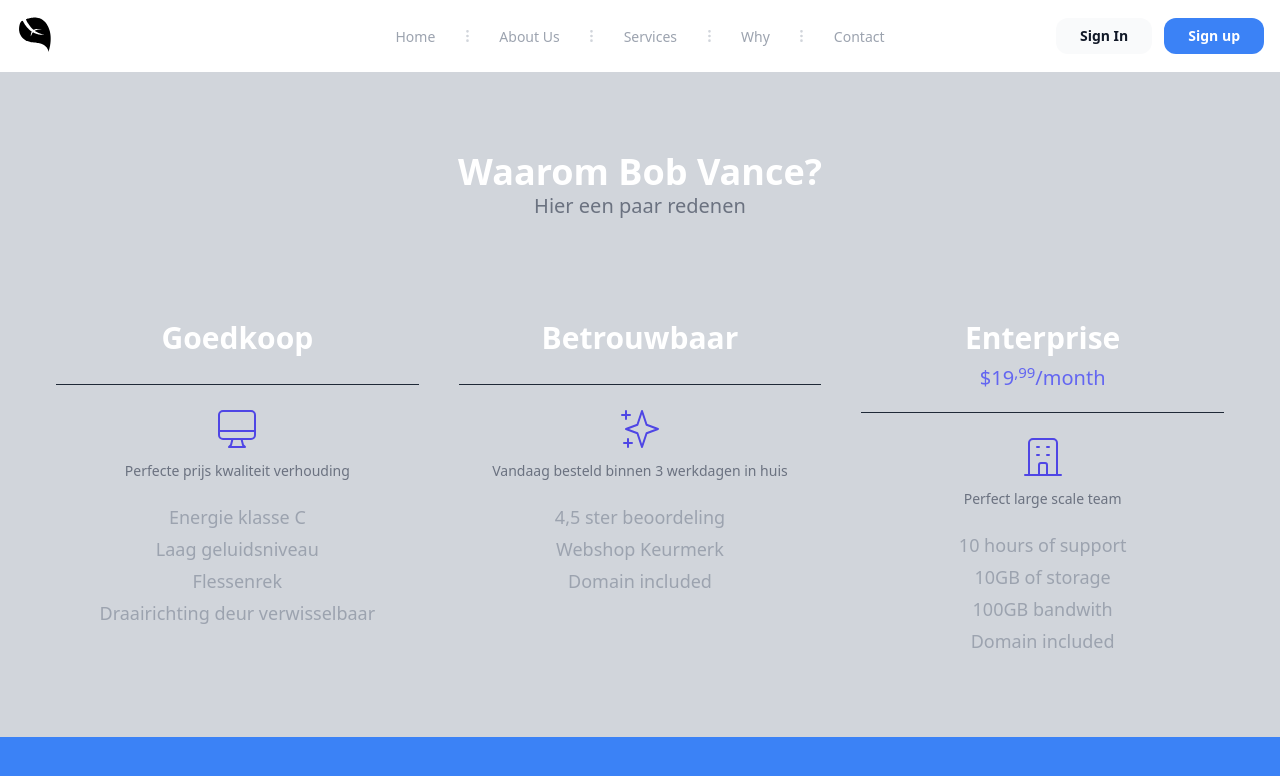
After one commit to MaxSprenkels/bob-vance, a PHP site: page /why.php in a window 1280 px wide. The commit adds this page. Shown: the top 776 px of the page. Run offline with PHP 8.4, Linux system fonts and the light colour scheme; some libraries are stand-ins or nearby versions.

Commit message:
waarom bob

```diff
--- a/about.php
+++ b/about.php
@@ -15,7 +15,7 @@
       <div class="max-h-96 md:h-screen">
         <img class="w-screen h-screen object-cover object-top" src="img/koelkast.jpg" alt="">
       </div>
-      <div class="flex bg-gray-100 p-10">
+      <div class="flex bg-gray-300 p-10">
         <div class="mb-auto mt-auto max-w-lg">
           <h1 class="text-3xl uppercase">Bob Vance</h1>
           <p class="font-semibold mb-5">Koelkast verkoper</p>
--- a/navbar.html
+++ b/navbar.html
@@ -21,7 +21,7 @@
                         <path stroke-linecap="round" stroke-linejoin="round" stroke-width="2" d="M12 5v0m0 7v0m0 7v0m0-13a1 1 0 110-2 1 1 0 010 2zm0 7a1 1 0 110-2 1 1 0 010 2zm0 7a1 1 0 110-2 1 1 0 010 2z" />
                     </svg>
                 </li>
-                <li><a class="text-sm text-blue-600 font-bold" href="#">About Us</a></li>
+                <li><a class="text-sm text-gray-400 hover:text-gray-500" href="about.php">About Us</a></li>
                 <li class="text-gray-300">
                     <svg xmlns="http://www.w3.org/2000/svg" fill="none" stroke="currentColor" class="w-4 h-4 current-fill" viewBox="0 0 24 24">
                         <path stroke-linecap="round" stroke-linejoin="round" stroke-width="2" d="M12 5v0m0 7v0m0 7v0m0-13a1 1 0 110-2 1 1 0 010 2zm0 7a1 1 0 110-2 1 1 0 010 2zm0 7a1 1 0 110-2 1 1 0 010 2z" />
@@ -33,7 +33,7 @@
                         <path stroke-linecap="round" stroke-linejoin="round" stroke-width="2" d="M12 5v0m0 7v0m0 7v0m0-13a1 1 0 110-2 1 1 0 010 2zm0 7a1 1 0 110-2 1 1 0 010 2zm0 7a1 1 0 110-2 1 1 0 010 2z" />
                     </svg>
                 </li>
-                <li><a class="text-sm text-gray-400 hover:text-gray-500" href="#">Why</a></li>
+                <li><a class="text-sm text-gray-400 hover:text-gray-500" href="why.php">Why</a></li>
                 <li class="text-gray-300">
                     <svg xmlns="http://www.w3.org/2000/svg" fill="none" stroke="currentColor" class="w-4 h-4 current-fill" viewBox="0 0 24 24">
                         <path stroke-linecap="round" stroke-linejoin="round" stroke-width="2" d="M12 5v0m0 7v0m0 7v0m0-13a1 1 0 110-2 1 1 0 010 2zm0 7a1 1 0 110-2 1 1 0 010 2zm0 7a1 1 0 110-2 1 1 0 010 2z" />
--- /dev/null
+++ b/why.php
@@ -0,0 +1,148 @@
+<!DOCTYPE html>
+<html lang="en">
+<head>
+    <meta charset="UTF-8">
+    <meta http-equiv="X-UA-Compatible" content="IE=edge">
+    <meta name="viewport" content="width=device-width, initial-scale=1.0">
+    <script src="https://cdn.tailwindcss.com"></script>
+    <title>Why</title>
+</head>
+<body>
+    <?php include 'navbar.html'; ?>
+    <!-- component -->
+<div class="antialiased w-full h-full bg-gray-300 text-gray-400 font-inter p-10">
+    <div class="container px-4 mx-auto">
+      <div>
+        <div id="title" class="text-center my-10">
+          <h1 class="font-bold text-4xl text-white">Waarom Bob Vance?</h1>
+          <p class="text-light text-gray-500 text-xl">
+            Hier een paar redenen
+          </p>
+        </div>
+        <div
+          class="grid grid-cols-1 md:grid-cols-2 lg:grid-cols-3 justify-evenly gap-10 pt-10"
+        >
+          <div
+            id="plan"
+            class="rounded-lg text-center overflow-hidden w-full transform hover:shadow-2xl hover:scale-105 transition duration-200 ease-in"
+          >
+            <div id="title" class="w-full py-5 border-b border-gray-800">
+              <h2 class="font-bold text-3xl text-white">Goedkoop</h2>
+              <h3 class="font-normal text-indigo-500 text-xl mt-2">
+              </h3>
+            </div>
+            <div id="content" class="">
+              <div id="icon" class="my-5">
+                <svg
+                  xmlns="http://www.w3.org/2000/svg"
+                  class="h-12 w-12 mx-auto fill-stroke text-indigo-600"
+                  fill="none"
+                  viewBox="0 0 24 24"
+                  stroke="currentColor"
+                >
+                  <path
+                    stroke-linecap="round"
+                    stroke-linejoin="round"
+                    stroke-width="1"
+                    d="M9.75 17L9 20l-1 1h8l-1-1-.75-3M3 13h18M5 17h14a2 2 0 002-2V5a2 2 0 00-2-2H5a2 2 0 00-2 2v10a2 2 0 002 2z"
+                  />
+                </svg>
+                <p class="text-gray-500 text-sm pt-2">
+                  Perfecte prijs kwaliteit verhouding
+                </p>
+              </div>
+              <div id="contain" class="leading-8 mb-10 text-lg font-light">
+                <ul>
+                  <li>Energie klasse C</li>
+                  <li>Laag geluidsniveau</li>
+                  <li>Flessenrek</li>
+                  <li>Draairichting deur verwisselbaar</li>
+                </ul>
+              </div>
+            </div>
+          </div>
+          <div
+            id="plan"
+            class="rounded-lg text-center overflow-hidden w-full transform hover:shadow-2xl hover:scale-105 transition duration-200 ease-in"
+          >
+            <div id="title" class="w-full py-5 border-b border-gray-800">
+              <h2 class="font-bold text-3xl text-white">Betrouwbaar</h2>
+              <h3 class="font-normal text-indigo-500 text-xl mt-2">
+              </h3>
+            </div>
+            <div id="content" class="">
+              <div id="icon" class="my-5">
+                <svg
+                  xmlns="http://www.w3.org/2000/svg"
+                  class="h-12 w-12 mx-auto fill-stroke text-indigo-600"
+                  fill="none"
+                  viewBox="0 0 24 24"
+                  stroke="currentColor"
+                >
+                  <path
+                    stroke-linecap="round"
+                    stroke-linejoin="round"
+                    stroke-width="1"
+                    d="M5 3v4M3 5h4M6 17v4m-2-2h4m5-16l2.286 6.857L21 12l-5.714 2.143L13 21l-2.286-6.857L5 12l5.714-2.143L13 3z"
+                  />
+                </svg>
+                <p class="text-gray-500 text-sm pt-2">
+                  Vandaag besteld binnen 3 werkdagen in huis
+                </p>
+              </div>
+              <div id="contain" class="leading-8 mb-10 text-lg font-light">
+                <ul>
+                  <li>4,5 ster beoordeling</li>
+                  <li>Webshop Keurmerk</li>
+                  <li></li>
+                  <li>Domain included</li>
+                </ul>
+              </div>
+            </div>
+          </div>
+          <div
+            id="plan"
+            class="rounded-lg text-center overflow-hidden w-full transform hover:shadow-2xl hover:scale-105 transition duration-200 ease-in"
+          >
+            <div id="title" class="w-full py-5 border-b border-gray-800">
+              <h2 class="font-bold text-3xl text-white">Enterprise</h2>
+              <h3 class="font-normal text-indigo-500 text-xl mt-2">
+                $19<sup>,99</sup>/month
+              </h3>
+            </div>
+            <div id="content" class="">
+              <div id="icon" class="my-5">
+                <svg
+                  xmlns="http://www.w3.org/2000/svg"
+                  class="h-12 w-12 mx-auto fill-stroke text-indigo-600"
+                  fill="none"
+                  viewBox="0 0 24 24"
+                  stroke="currentColor"
+                >
+                  <path
+                    stroke-linecap="round"
+                    stroke-linejoin="round"
+                    stroke-width="1"
+                    d="M19 21V5a2 2 0 00-2-2H7a2 2 0 00-2 2v16m14 0h2m-2 0h-5m-9 0H3m2 0h5M9 7h1m-1 4h1m4-4h1m-1 4h1m-5 10v-5a1 1 0 011-1h2a1 1 0 011 1v5m-4 0h4"
+                  />
+                </svg>
+                <p class="text-gray-500 text-sm pt-2">
+                  Perfect large scale team
+                </p>
+              </div>
+              <div id="contain" class="leading-8 mb-10 text-lg font-light">
+                <ul>
+                  <li>10 hours of support</li>
+                  <li>10GB of storage</li>
+                  <li>100GB bandwith</li>
+                  <li>Domain included</li>
+                </ul>
+              </div>
+            </div>
+          </div>
+        </div>
+      </div>
+    </div>
+  </div>
+</body>
+</html>
```
Also changed, not shown: img/fridge.svg (added).
